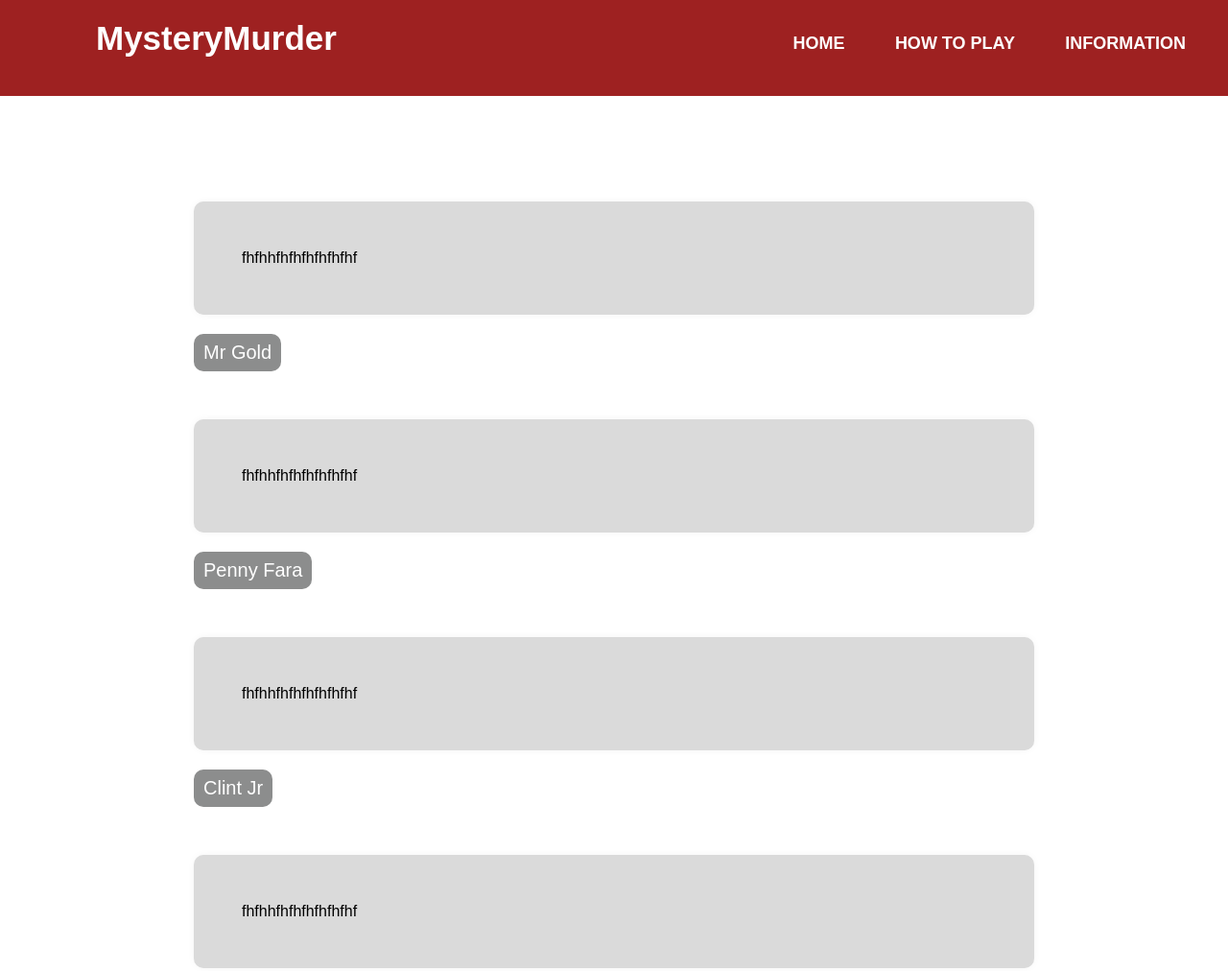
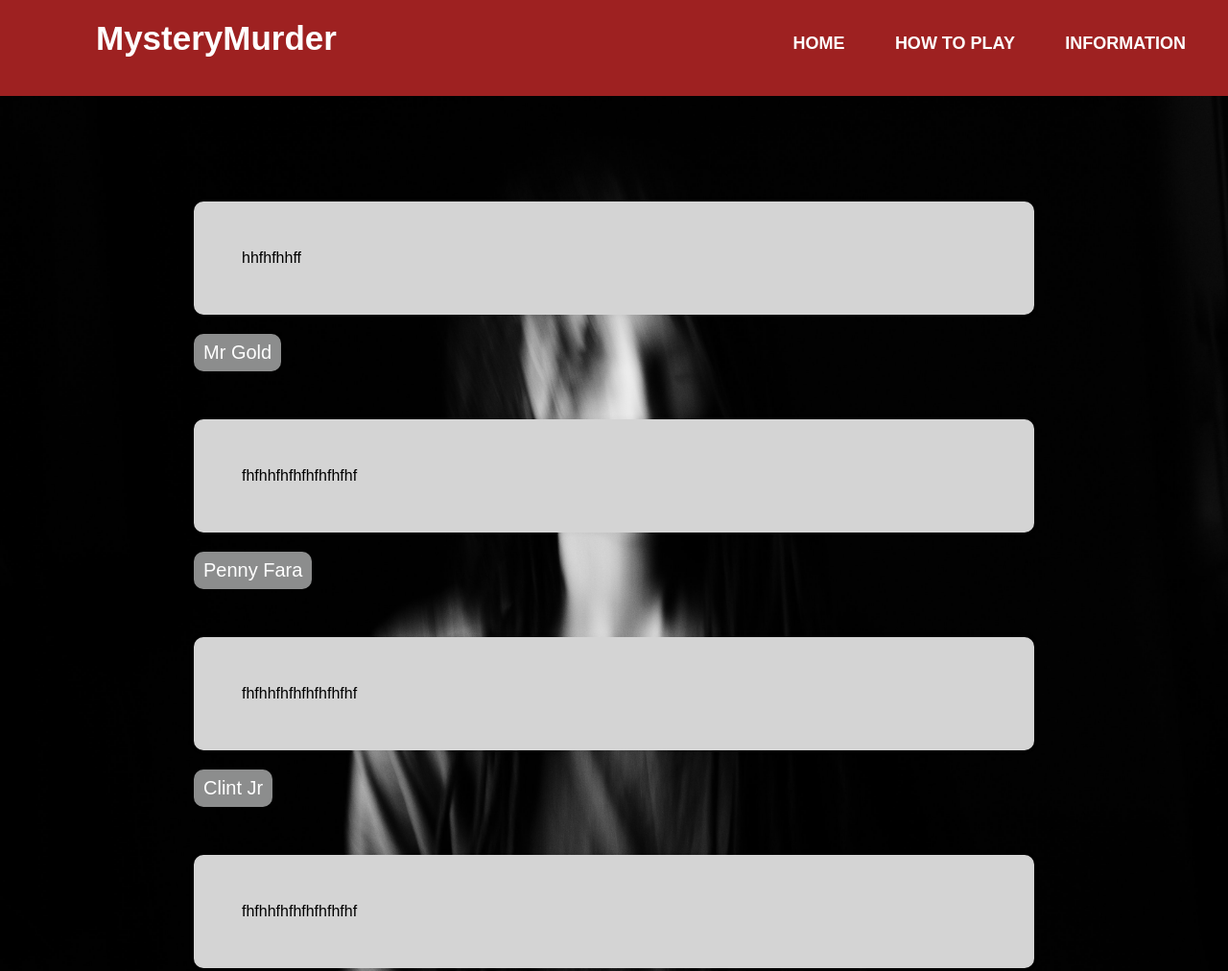
Before and after one commit to JohnFrampton75/Adventure-Game, a plain HTML site: page page1.html in a window 1280 px wide. Shown: the top 1012 px of the page at 96% size. Drawn offline with Linux system fonts and the light colour scheme.

Commit message:
image update

```diff
--- a/page1.html
+++ b/page1.html
@@ -15,13 +15,15 @@
 				<li><a href="information.html">Information</a></li>
 			</ul>
 		</nav>
+	</body>
+	<div class="banner-area3">
 		<div class="container">
 			<div class="box">
 				<p>
-					fhfhhfhfhfhfhfhfhf
+					hhfhfhhff
 				</p>
 			</div>
-			<button class="btn"><a href="page2.html">Mr Gold</a></button>
+				<button class="btn"><a href="page2.html">Mr Gold</a></button>
 			<div class="box">
 				<p>
 					fhfhhfhfhfhfhfhfhf
@@ -40,7 +42,6 @@
 				</p>
 			</div>
 			<button class="btn"><a href="page2.html">Tough Kitty</a></button>
-
 		</div>
-	</body>
+	</div>
 </html>
--- a/style.css
+++ b/style.css
@@ -9,6 +9,11 @@
 
 body {
 	font-family: arial;
+	background-color: black;
+	margin: auto;
+	background-image: url(images/background2.jpg);
+	background-size: cover;
+	background-position: center;
 }
 
 nav {
@@ -188,7 +193,7 @@ nav ul li a:hover {
 .container .box {
 	width: 100%;
 	padding: 50px;
-	background: rgb(218, 218, 218);
+	background: rgb(212, 212, 212);
 	margin-top: 50px;
 	border-radius: 10px;
 	box-shadow: 0 0 10px -3px  rgba(0, 0, 0, 0.1);
```
Also changed, not shown: images/background.jpg (added), images/background2.jpg (added), 1 other file.
